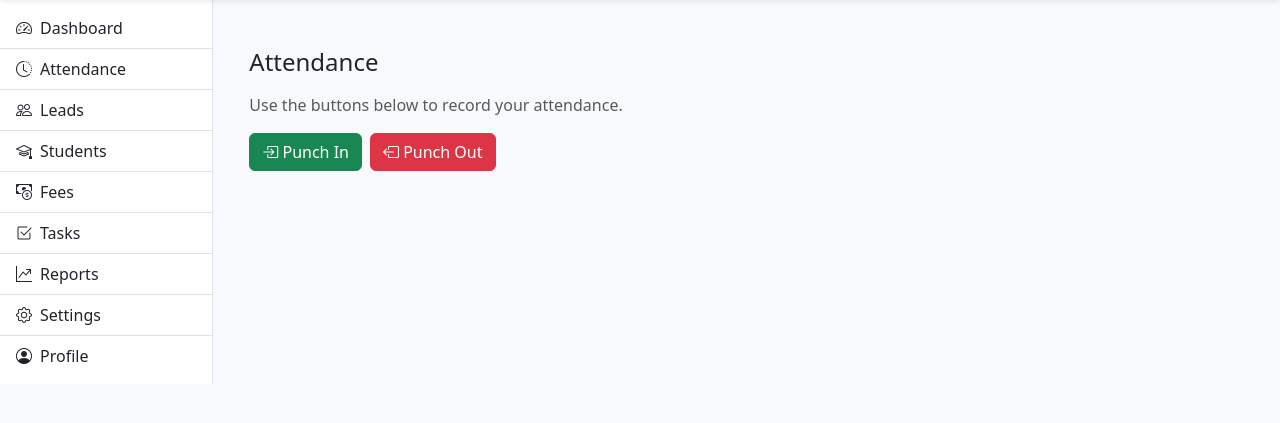
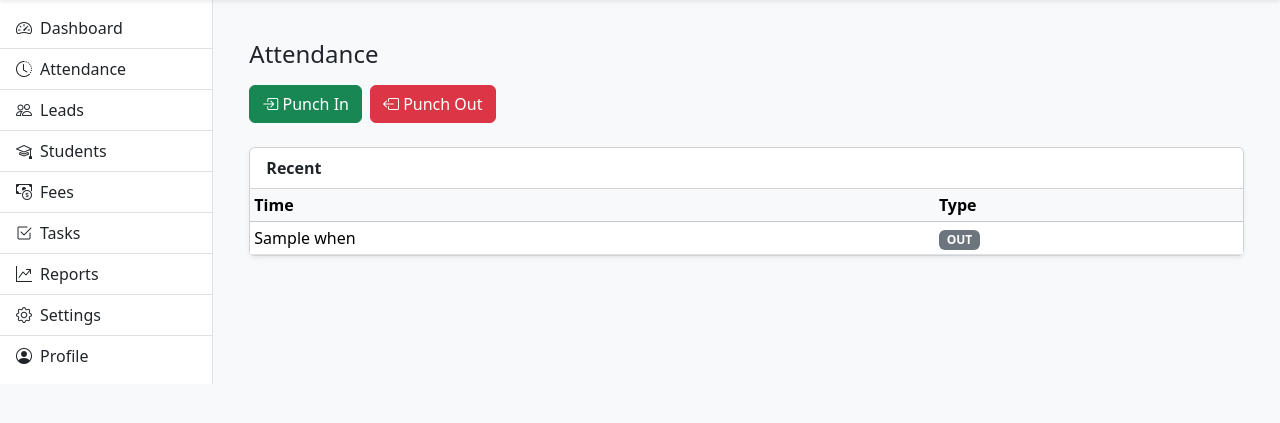
Before and after one commit to psychicloop/EduDAP-CRM, a Python web app: template edudap-office/app/templates/attendance.html in a window 1280 px wide. Shown: the part 60-483 px from the top of the page. Run offline with Jinja, Linux system fonts and the light colour scheme; the template is opened without the code that fills it: most values are stand-ins (such as "Sample title", 1, 10 or a date in 2020).

Commit message:
Update attendance.html

```diff
--- a/edudap-office/app/templates/attendance.html
+++ b/edudap-office/app/templates/attendance.html
@@ -1,18 +1,39 @@
 
-<!-- edudap-office/app/templates/attendance.html -->
 {% extends "base.html" %}
 {% block title %}Attendance · EDUDAP CRM{% endblock %}
 {% block content %}
-<div class="container py-4">
+<div class="container py-3">
   <h1 class="h4 mb-3">Attendance</h1>
-  <p class="text-muted">Use the buttons below to record your attendance.</p>
-
   <div class="d-flex gap-2 mb-3">
     <button id="btnPunchIn" class="btn btn-success"><i class="bi bi-box-arrow-in-right"></i> Punch In</button>
     <button id="btnPunchOut" class="btn btn-danger"><i class="bi bi-box-arrow-left"></i> Punch Out</button>
   </div>
+  <div id="result" class="alert d-none" role="alert"></div>
 
-  <div id="result" class="alert d-none" role="alert"></div>
+  <div class="card mt-4 shadow-sm">
+    <div class="card-header bg-white fw-semibold">Recent</div>
+    <div class="table-responsive">
+      <table class="table table-sm align-middle mb-0">
+        <thead class="table-light">
+          <tr><th>Time</th><th>Type</th></tr>
+        </thead>
+        <tbody>
+          {% for row in history %}
+          <tr>
+            <td>{{ row.when }}</td>
+            <td>
+              {% if row.type == 'in' %}
+                <span class="badge bg-success">IN</span>
+              {% else %}
+                <span class="badge bg-secondary">OUT</span>
+              {% endif %}
+            </td>
+          </tr>
+          {% endfor %}
+        </tbody>
+      </table>
+    </div>
+  </div>
 </div>
 
 <script>
@@ -45,6 +66,7 @@
       $result.classList.remove('d-none');
     }
   };
+
   document.getElementById('btnPunchIn')?.addEventListener('click', () => punch('in'));
   document.getElementById('btnPunchOut')?.addEventListener('click', () => punch('out'));
 })();
```
